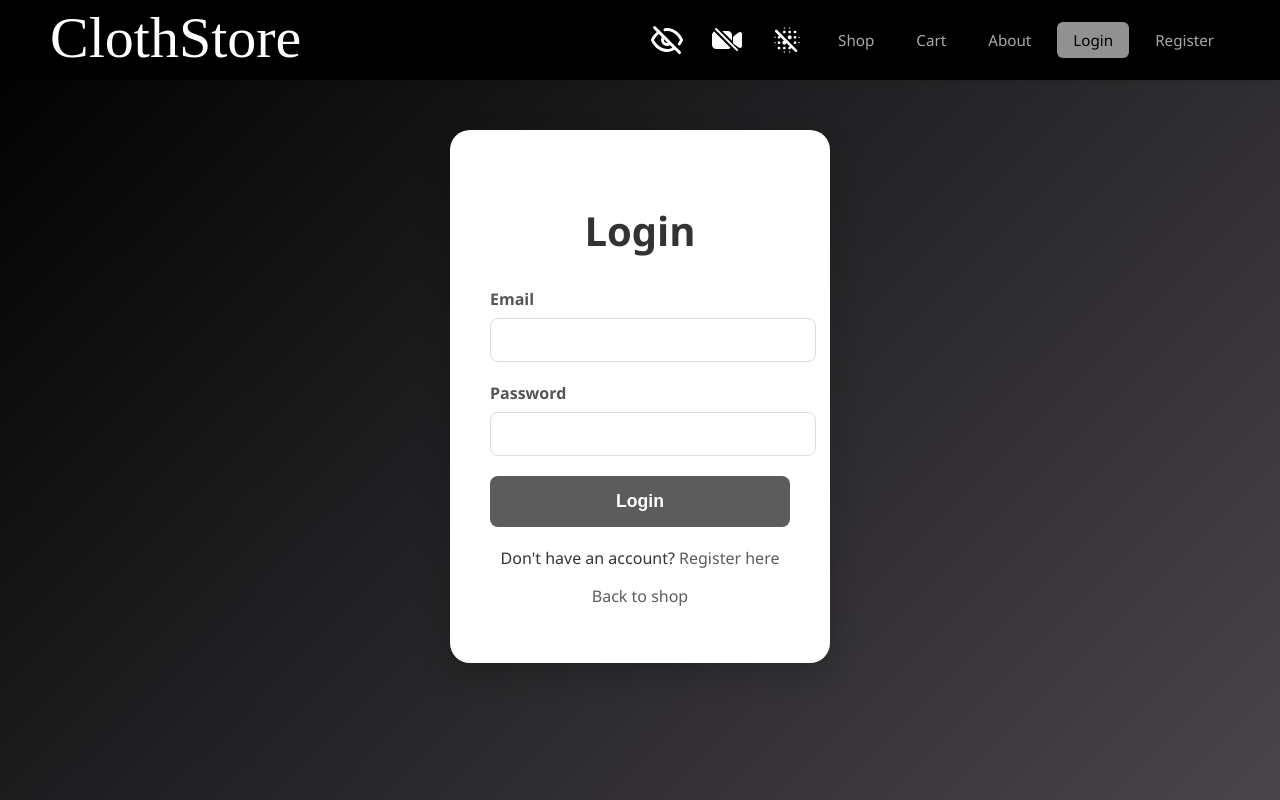
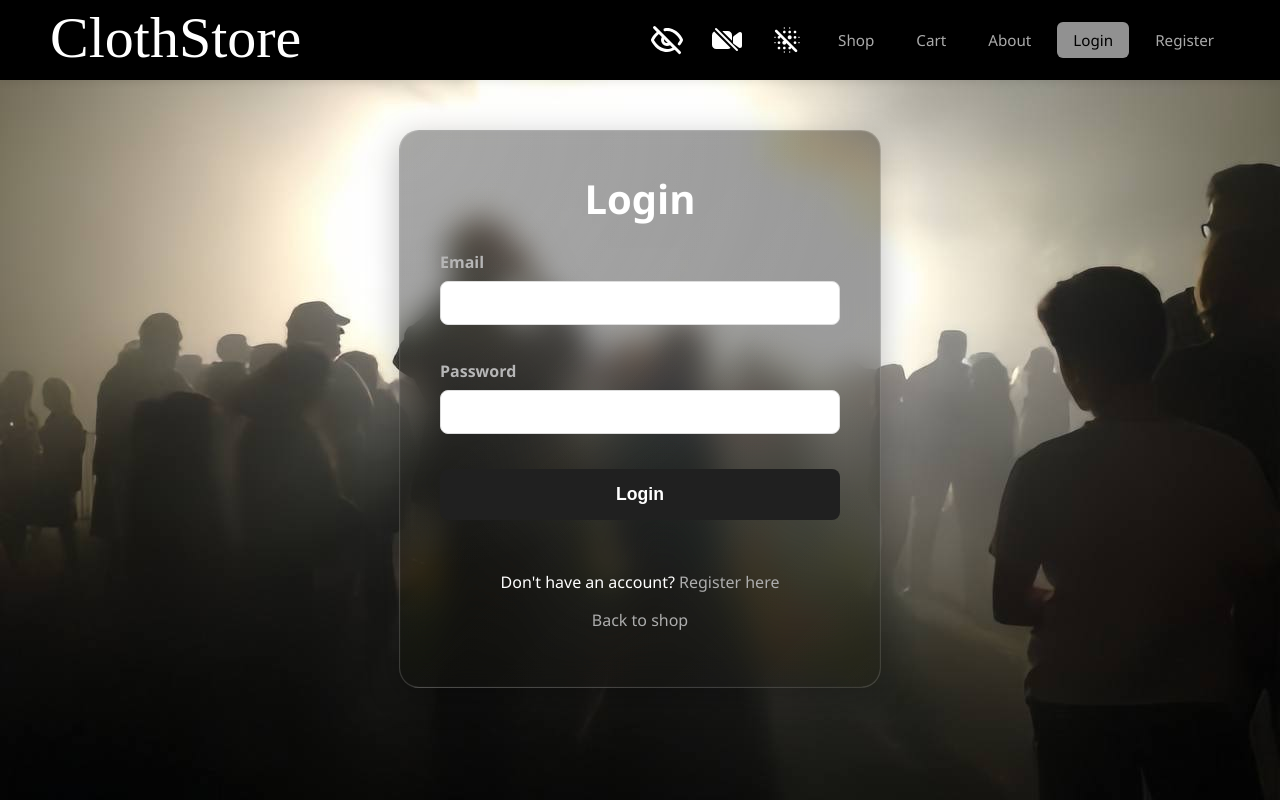
Before and after one commit to Aferist163/ClothStore, a PHP site: page /login.php in a window 1280 px wide. Run offline with PHP 8.4, Linux system fonts and the light colour scheme; some web fonts are replaced.

Commit message:
🟢 | Login_page_CSS

```diff
--- a/css/auth.css
+++ b/css/auth.css
@@ -1,25 +1,35 @@
+
+.auth-page {
+    background-image: url("../img/login.jpg");
+     background-size: cover;
+    background-position: center;
+    background-repeat: no-repeat;
+
+
+}
 
 
 .auth-form {
-    background: #fff;
     border-radius: 20px;
     padding: 40px;
     margin: 50px auto;
     max-width: 400px;
     width: 100%;
-
-    box-shadow: 0 10px 30px rgba(0, 0, 0, 0.2);
-    width: 300px;
+    display: flex;
+    flex-direction: column;
+    gap: 15px;
+    justify-content: space-between;
 
 }
 
 /* Ми робимо цей h2 специфічним, щоб він не конфліктував з h2 з index.css */
 .auth-form h2 {
     text-align: center;
-    color: #333;
-    margin-bottom: 30px;
+    color: #ffffff;
+    margin: 0;
     text-shadow: none;
     font-size: 2.5rem;
+    margin-bottom: 10px;
 }
 
 .form-group {
@@ -30,7 +40,7 @@
     display: block;
     margin-bottom: 8px;
     font-weight: bold;
-    color: #555;
+    color: #b6b6b6;
 }
 
 .form-group input {
@@ -39,12 +49,13 @@
     border: 1px solid #ddd;
     border-radius: 8px;
     font-size: 1rem;
+    box-sizing: border-box;
 }
 
 .form-button {
     width: 100%;
     padding: 15px;
-    background: #5c5c5c;
+    background: #202020;
     color: white;
     border: none;
     border-radius: 8px;
@@ -55,16 +66,17 @@
 }
 
 .form-button:hover {
-    background: #333;
+    background: #000000;
 }
 
 .form-link {
     text-align: center;
     margin-top: 20px;
+    color: #ffffff;
 }
 
 .form-link a {
-    color: #5c5c5c;
+    color: #adadad;
     text-decoration: none;
 }
 
--- a/login.php
+++ b/login.php
@@ -9,10 +9,10 @@
     <link rel="stylesheet" href="./css/navbar.css"> <link rel="stylesheet" href="./css/auth.css">
     <link rel="stylesheet" href="./css/auth.css">
 </head>
-<body>
+<body class="auth-page">
     <?php include 'header.php'; ?>
 
-    <form id="login-form" class="auth-form">
+    <form id="login-form" class="auth-form glass">
         <h2>Login</h2>
         <div id="error-message"></div>
         <div class="form-group">
--- a/register.php
+++ b/register.php
@@ -13,7 +13,7 @@
 
     <?php include 'header.php'; // 1. Хедер має бути тут, одразу після <body> ?>
 
-    <form id="register-form" class="auth-form">
+    <form id="register-form" class="auth-form glass">
         <h2>Create Account</h2>
 
         <div id="error-message"></div>
```
Also changed, not shown: img/login.jpg (added).
